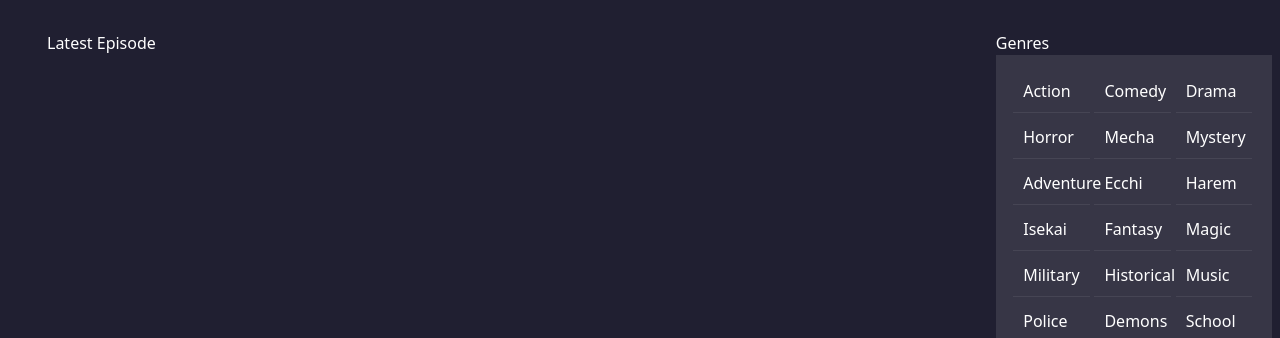
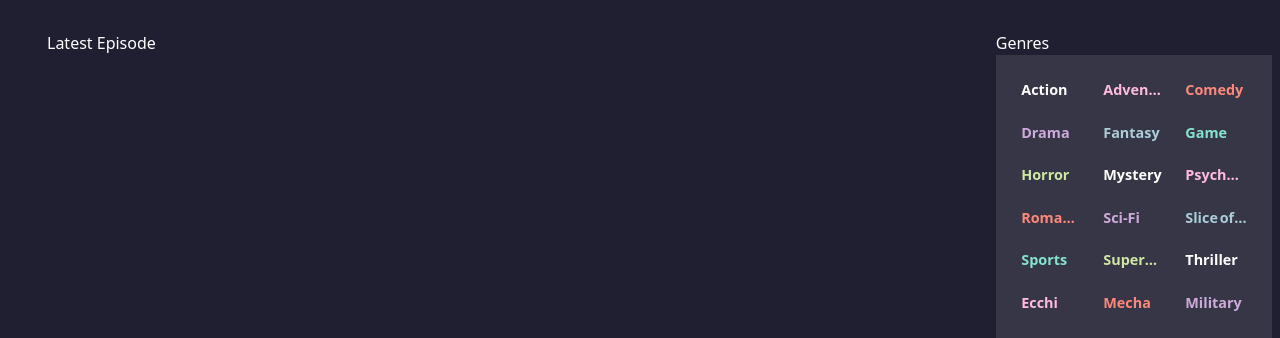
Before and after one commit to splendorgg/react-anime-site, a React (Vite) app: page / in a window 1280 px wide. Shown: the part 457-795 px from the top of the page. Built offline with nearby package versions, Linux system fonts and the light colour scheme; no server answers.

Commit message:
genres fix

```diff
--- a/src/App.css
+++ b/src/App.css
@@ -205,6 +205,7 @@ body {
 .slide-cover img {
     width: 100%;
     height: 100%;
+    object-position: center;
     object-fit: cover;
 }
 
@@ -560,20 +561,33 @@ body {
 
 .genres-list {
     overflow: hidden;
+    padding: 0;
     list-style: none;
-    padding: 0;
     display: block;
+    text-decoration: none;
 
     li {
         display: block;
         float: left;
-        width: 31%;
+        width: 31.33%;
         margin: 0 1% 3px;
         display: list-item;
-        padding: 9px 10px;
-        color: white;
-        font-weight: 500;
+        padding: 9px 8px;
+        font-weight: 600;
+        font-size: 14.4px;
+        overflow: hidden;
+        white-space: nowrap;
+        border-bottom: none;
+        word-spacing: -2px;
+        max-width: 100%;
+        text-overflow: ellipsis;
+        cursor: pointer;
     }
+
+    li:hover {
+        background: rgba(255, 255, 255, .1);
+    }
+
 }
 
 
@@ -694,7 +708,7 @@ body {
 
 }
 
-.enust {
+.detail-wrapper {
     position: relative;
     z-index: 5;
     display: flex;
@@ -702,14 +716,14 @@ body {
     padding: 70px 0 70px 45px;
 }
 
-.abuzer {
+.detail-background {
     position: absolute;
     inset: 0;
 }
 
 
 
-.mahmut {
+.detail-back {
     width: 100%;
     height: 100%;
     position: relative;
--- a/src/components/AnimeDetailPage.jsx
+++ b/src/components/AnimeDetailPage.jsx
@@ -77,11 +77,11 @@ function AnimeDetailPage() {
             <div className="anime-detail-page">
                 <div className="anime-detail">
                     <div className="anime-container" >
-                        <div className="abuzer">
-                            <div className="mahmut" style={{ backgroundImage: `url(${animeDetails.images.jpg.image_url})` }}>
+                        <div className="detail-background">
+                            <div className="detail-back" style={{ backgroundImage: `url(${animeDetails.images.jpg.image_url})` }}>
                             </div>
                         </div>
-                        <div className="enust">
+                        <div className="detail-wrapper">
 
                             <div className="ani-img">
                                 <img src={animeDetails.images.jpg.image_url} />
@@ -205,7 +205,8 @@ function AnimeDetailPage() {
                                     <ul>
                                         {popularAnimes.map((popularanime, index) => (
                                             <li key={index}>
-                                                <div className="list-image">
+                                                <div className="list-image" onMouseEnter={(e) => handleMouseEnter(popularanime, e.currentTarget)} // Mouse hover
+                                                    onMouseLeave={handleMouseLeave} onClick={() => handleClick(popularanime)}>
                                                     <img src={popularanime.images.jpg.image_url} alt="" />
                                                 </div>
                                                 <div className="list-detail">
@@ -223,6 +224,9 @@ function AnimeDetailPage() {
                                                 </div>
                                             </li>
                                         ))}
+                                        {showPopper && currentAnime && (
+                                            <Popper currentAnime={currentAnime} handleMouseEnter={handleMouseEnter} handleMouseLeave={handleMouseLeave} animeImgRef={animeImgRef} />
+                                        )}
 
                                     </ul>
                                 </div>
--- a/src/components/LatestEpisodes.jsx
+++ b/src/components/LatestEpisodes.jsx
@@ -32,6 +32,9 @@ function LatestEpisodes({ latestAnimeDetails }) {
         navigate(`/anime/${anime.mal_id}`, { state: { anime } })
     }
 
+
+    const colorList = ["#d8b2a", "#ffbade", "#fc887b", "#ccabda", "#abccd8", "#86e3ce", "#d0e6a5"]
+    const animeGenres = ["Action", "Adventure", "Comedy", "Drama", "Fantasy", "Game", "Horror", "Mystery", "Psychological", "Romance", "Sci-Fi", "Slice of Life", "Sports", "Supernatural", "Thriller", "Ecchi", "Mecha", "Military", "Music", "Parody", "School", "Shoujo", "Shounen", "Josei", "Seinen", "Harem", "Isekai", "Historical", "Police", "Samurai", "Super Power", "Space", "Vampire"];
 
     return (
         <>
@@ -77,24 +80,11 @@ function LatestEpisodes({ latestAnimeDetails }) {
                     <h1>Genres</h1>
                     <div className="genres-container">
                         <ul className="genres-list">
-                            <li>Action </li>
-                            <li>Comedy </li>
-                            <li>Drama </li>
-                            <li>Horror </li>
-                            <li>Mecha </li>
-                            <li>Mystery </li>
-                            <li>Adventure </li>
-                            <li>Ecchi</li>
-                            <li>Harem</li>
-                            <li>Isekai</li>
-                            <li>Fantasy</li>
-                            <li>Magic</li>
-                            <li>Military</li>
-                            <li>Historical</li>
-                            <li>Music</li>
-                            <li>Police</li>
-                            <li>Demons</li>
-                            <li>School</li>
+                            {animeGenres.map((item, index) => (
+                                <li key={index} style={{ color: colorList[index % colorList.length] }}>
+                                    {item}
+                                </li>
+                            ))}
                         </ul>
                     </div>
                 </div>
--- a/src/components/Popper.jsx
+++ b/src/components/Popper.jsx
@@ -4,6 +4,7 @@ import { useState } from 'react';
 
 import { FaStar } from "react-icons/fa";
 import { PlusOutlined, CaretRightFilled } from '@ant-design/icons';
+import { useNavigate } from 'react-router-dom';
 
 const items = [
     {
@@ -39,6 +40,10 @@ export const Popper = ({ currentAnime, handleMouseEnter, handleMouseLeave, anime
         modifiers: [{ name: 'offset', options: { offset: [0, -100] } }], // Konum ayarı
     });
 
+    const navigate = useNavigate()
+    const handleClick = (anime) => {
+        navigate(`/anime/${anime.mal_id}`, { state: { anime } })
+    }
 
     return (
         <>
@@ -81,12 +86,12 @@ export const Popper = ({ currentAnime, handleMouseEnter, handleMouseLeave, anime
                         </div>
                     </div>
                     <div className="popper-button">
-                        <Button type='primary' className='popper-watch-button' ><CaretRightFilled />Watch Now </Button>
+                        <Button type='primary' className='popper-watch-button' onClick={() => handleClick(currentAnime)} ><CaretRightFilled />Watch Now </Button>
                         <div className="popper-add-dropdown">
                             <Space direction='vertical'>
                                 <Space wrap>
                                     <Dropdown menu={{ items, }} placement='top' getPopupContainer={() => document.body} >
-                                        <Button shape='circle' >
+                                        <Button shape='circle'  >
                                             <PlusOutlined />
                                         </Button>
                                     </Dropdown>
```
